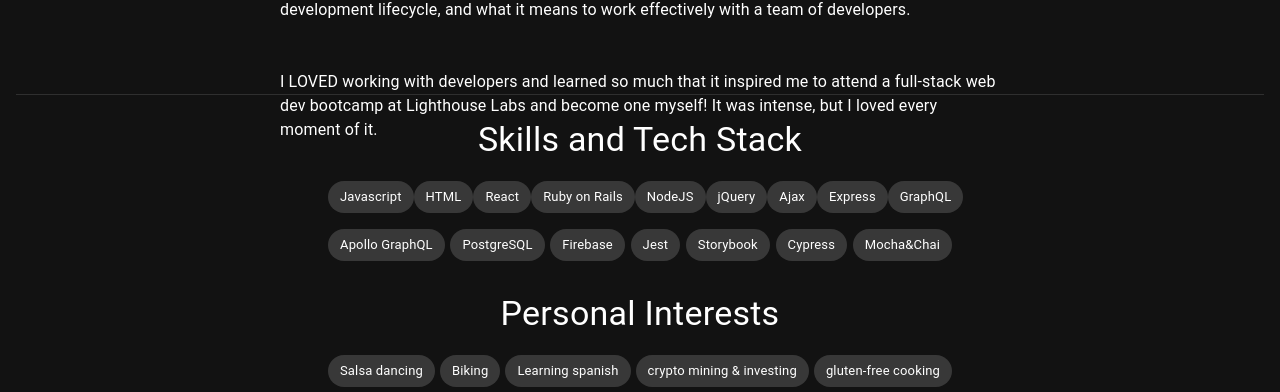
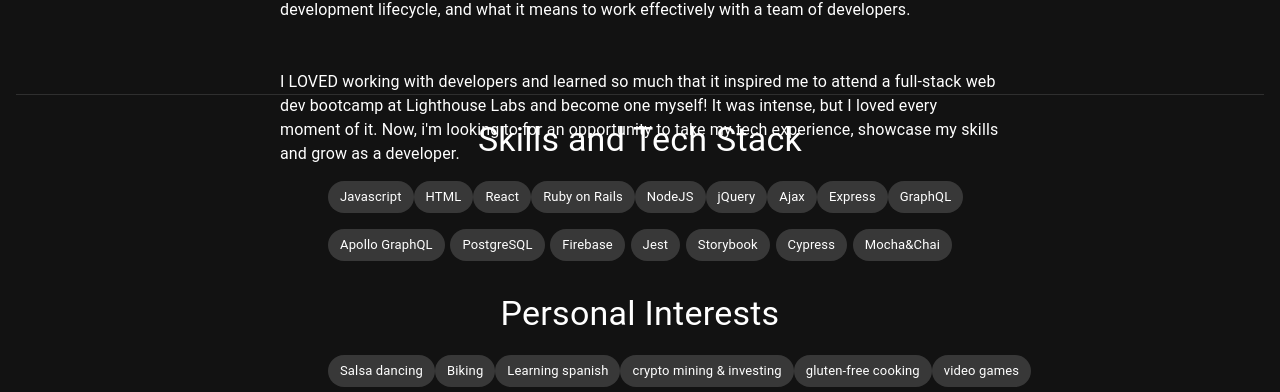
Before and after one commit to SamGiorgievski/my_portfolio, a React (Create React App) app: page / in a window 1280 px wide. Shown: the part 451-843 px from the top of the page. Built offline with nearby package versions, Linux system fonts and the light colour scheme.

Commit message:
small touches

```diff
--- a/src/Home.js
+++ b/src/Home.js
@@ -94,7 +94,7 @@
         <Typography sx={{
           margin: 3
         }}>
-        I LOVED working with developers and learned so much that it inspired me to attend a full-stack web dev bootcamp at Lighthouse Labs and become one myself! It was intense, but I loved every moment of it.
+        I LOVED working with developers and learned so much that it inspired me to attend a full-stack web dev bootcamp at Lighthouse Labs and become one myself! It was intense, but I loved every moment of it. Now, i'm looking to for an opportunity to take my tech experience, showcase my skills and grow as a developer.
         </Typography>
 
         </Box>
@@ -185,6 +185,7 @@
           <Chip label="Learning spanish" />
           <Chip label="crypto mining & investing" />
           <Chip label="gluten-free cooking" />
+          <Chip label="video games" />
 
           </Box>
         </Box>
```
